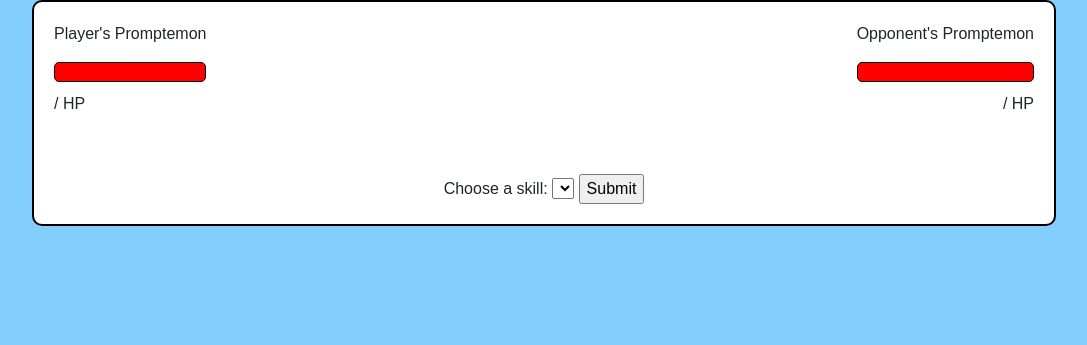
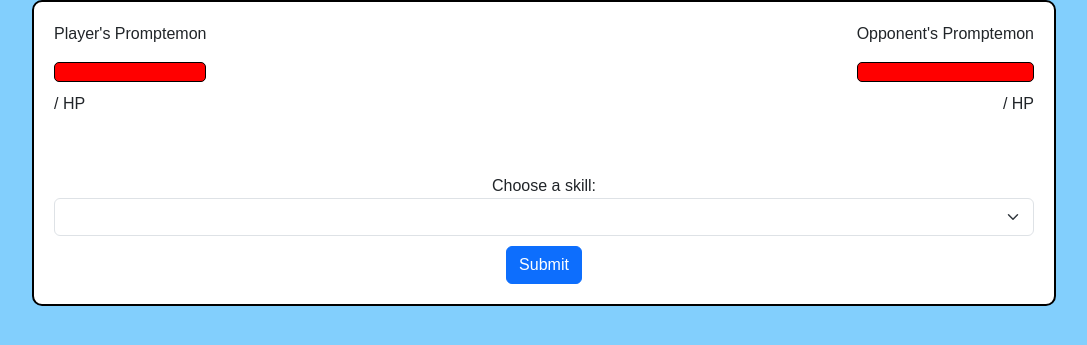
Before and after one commit to valentingorce/promptemon, a Flask app: template templates/battle.html in a window 1280 px wide. Shown: the top 345 px of the page, without its empty margins (96-1183 px from the left). Run offline with Flask 3, Linux system fonts and the light colour scheme; the template is opened without the code that fills it, so the values that code supplies are empty.

Commit message:
better skill select and submit

```diff
--- a/templates/battle.html
+++ b/templates/battle.html
@@ -79,12 +79,12 @@
         <br style="margin:20px">
         <form action="/attack" method="POST">
             <label for="skillsChoice">Choose a skill:</label>
-            <select name="skillsChoice" id="skillsChoice" class="custom-select">
+            <select name="skillsChoice" id="skillsChoice" class="form-select">
                 {% for skill in ally.skills %}
                     <option value="{{skill.name}}">{{skill}}</option>
                 {% endfor %}
             </select>
-            <input type="submit" value="Submit">
+            <button type="submit" class="btn btn-primary" style="margin-top:10px;">Submit</button>
         </form>
     </div>
 </body>
```
